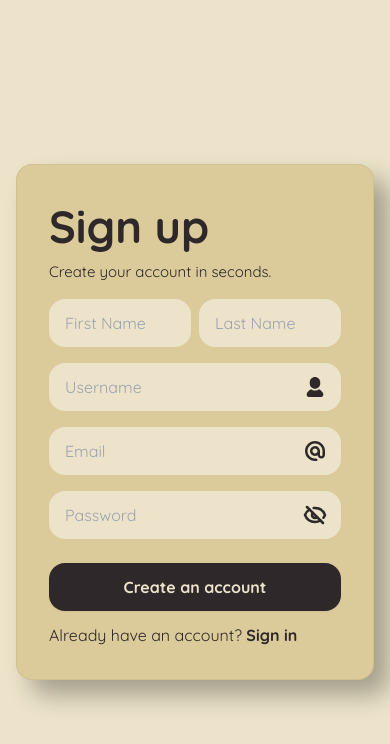
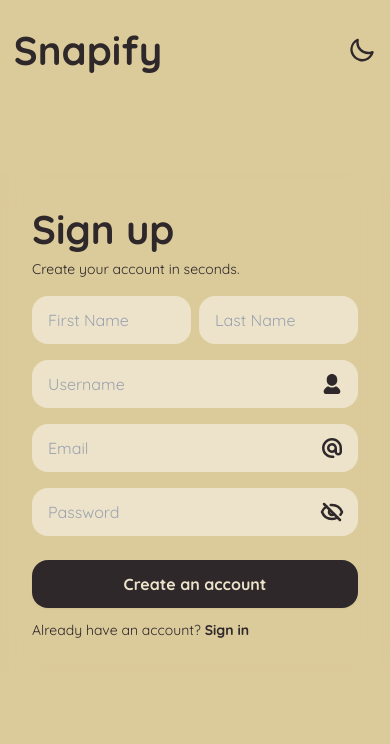
Before and after one commit to keszegroland/social-media-site-keszegroland, a React (Vite) app in the folder Frontend/: page /signup in a window 390 px wide. Shown: the top 744 px of the page. Built offline with nearby package versions, Linux system fonts and the light colour scheme.

Commit message:
added header and background components to the registration page and redesigned the page to be responsive

```diff
--- a/Frontend/src/Components/FormComponents/Header.tsx
+++ b/Frontend/src/Components/FormComponents/Header.tsx
@@ -20,7 +20,7 @@ function Header() {
         </svg>
       </label>
     </div>
-  );
-};
+  )
+}
 
 export default Header;
--- a/Frontend/src/Components/FormComponents/SignUpForm.tsx
+++ b/Frontend/src/Components/FormComponents/SignUpForm.tsx
@@ -43,11 +43,11 @@ function SignUpForm() {
   }
 
   return (
-    <div className="bg-base-300 p-2 shadow-custom-shadow border border-solid border-black rounded-2xl border-opacity-5 min-w-[327px] m-4">
+    <div className="sm:w-auto sm:h-auto bg-clip-padding backdrop-blur-lg bg-opacity-0 relative z-10 bg-base-300 p-2 sm:shadow-custom-shadow sm:border sm:border-solid sm:border-black sm:rounded-2xl border-opacity-20 sm:border-opacity-5 sm:min-w-[327px] sm:m-4 sm:bg-opacity-100 sm:backdrop-blur-none min-w-[300px]">
       <form className="flex-col pt-5 p-6" onSubmit={handleCreateMember}>
-        <h1 className="text-[45px] text-left font-bold">Sign up</h1>
-        <p className="text-[15px] text-left">Create your account in seconds.</p>
-        <div className="flex gap-2">
+        <h1 className="text-[40px] sm:text-[45px] text-left font-bold">Sign up</h1>
+        <p className="text-[14px] sm:text-[15px] text-left">Create your account in seconds.</p>
+        <div className="flex gap-2 max-w-[340px]">
           <CustomInput
             label="First Name"
             type="text"
@@ -153,12 +153,12 @@ function SignUpForm() {
           }
         />
         <button
-          className="btn bg-neutral w-full border-0 outline-none rounded-2xl cursor-pointer font-bold text-base mb-3 mt-6 text-base-100 hover:bg-base-100 hover:text-neutral"
+          className="btn bg-neutral btn-block border-0 outline-none rounded-2xl cursor-pointer font-bold text-base mt-6 mb-3 text-base-100 hover:bg-base-100 hover:text-neutral sm:mt-8 sm:mb-3"
           type="submit"
         >
           Create an account
         </button>
-        <p className="text-left">Already have an account? <Link to={"/signin"} className="font-bold">Sign in</Link></p>
+        <p className="text-[14px] sm:text-[15px] text-left">Already have an account? <Link to={"/signin"} className="font-bold">Sign in</Link></p>
       </form>
     </div>
   )
--- a/Frontend/src/Pages/SignUp.tsx
+++ b/Frontend/src/Pages/SignUp.tsx
@@ -1,9 +1,13 @@
+import Background from "../Components/Background/Background";
+import Header from "../Components/FormComponents/Header";
 import SignUpForm from "../Components/FormComponents/SignUpForm";
 
 function SignUp() {
 
-  return <div className="flex items-center justify-center min-h-screen w-[440px]">
+  return <div className="relative w-screen h-screen bg-base-300 sm:bg-base-100">
+    <Header />
     <SignUpForm />
+    <Background />
   </div>
 }
 
```
